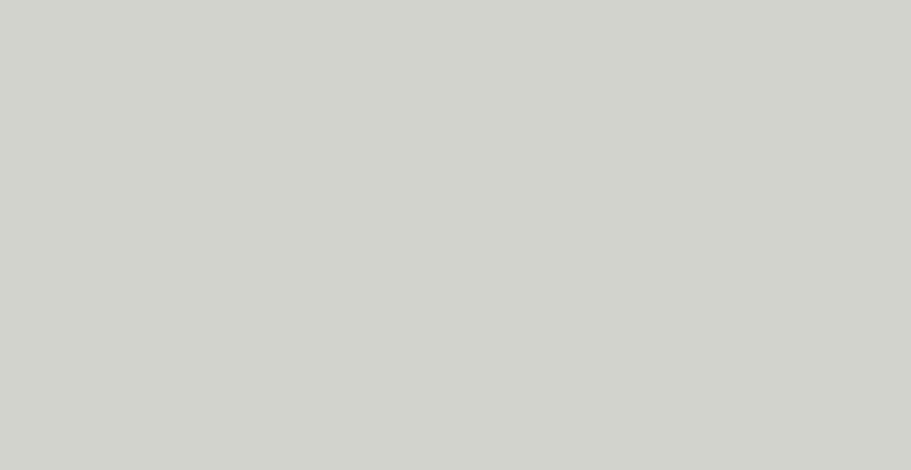
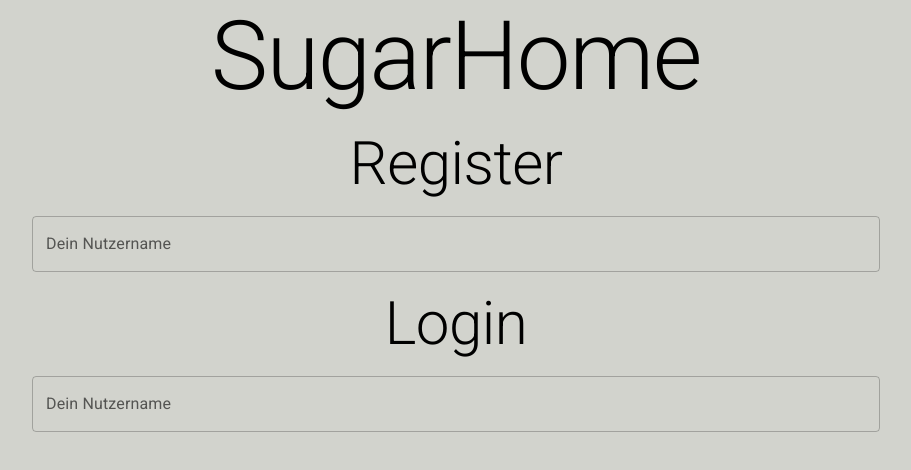
Before and after one commit to Droggelbecher92/HomePlaner, a React (Create React App) app in the folder frontend/: page /login in a window 1280 px wide. Before the commit this address had no page. Shown: the top 470 px of the page, without its empty margins (184-1095 px from the left). Built offline with nearby package versions, Linux system fonts and the light colour scheme.

Commit message:
Mainpage.tsx

```diff
--- a/frontend/src/App.tsx
+++ b/frontend/src/App.tsx
@@ -1,13 +1,15 @@
 import React from 'react';
 import './App.css';
 import {BrowserRouter, Route, Routes} from "react-router-dom";
-import LoginRegisterForm from "./components/LoginRegisterForm";
+import LoginPage from "./pages/LoginPage";
+import MainPage from "./pages/MainPage";
 
 export default function App() {
     return(
         <BrowserRouter>
             <Routes>
-                <Route path={'/'} element={<LoginRegisterForm/>}/>
+                <Route path={'/'} element={<MainPage/>}/>
+                <Route path={'/login'} element={<LoginPage/>}/>
             </Routes>
         </BrowserRouter>
     )
--- /dev/null
+++ b/frontend/src/common/Heading.tsx
@@ -0,0 +1,7 @@
+import {Typography} from "@mui/material";
+
+export default function Heading(){
+    return(
+        <Typography variant={'h1'}>SugarHome</Typography>
+    )
+}
--- /dev/null
+++ b/frontend/src/pages/LoginPage.tsx
@@ -0,0 +1,17 @@
+import {Grid} from "@mui/material";
+import LoginRegisterForm from "../components/LoginRegisterForm";
+import Heading from "../common/Heading";
+
+export default function LoginPage(){
+    return(
+        <Grid container direction={'column'}>
+            <Grid item xs={8}>
+                <Heading/>
+            </Grid>
+            <Grid item >
+                <LoginRegisterForm/>
+            </Grid>
+
+        </Grid>
+    )
+}
--- /dev/null
+++ b/frontend/src/pages/MainPage.tsx
@@ -0,0 +1,7 @@
+export default function MainPage(){
+    return(
+        <div>
+
+        </div>
+    )
+}
```
